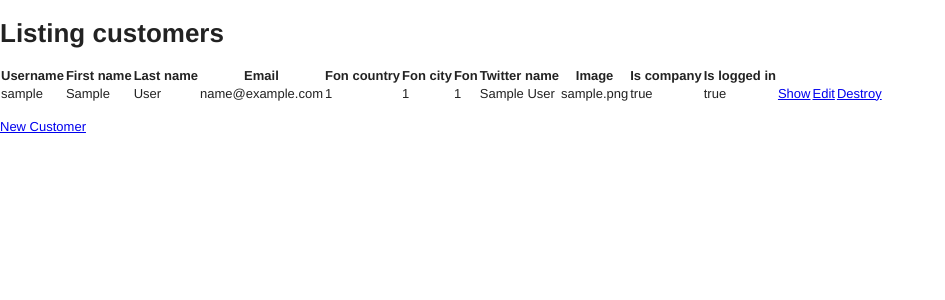
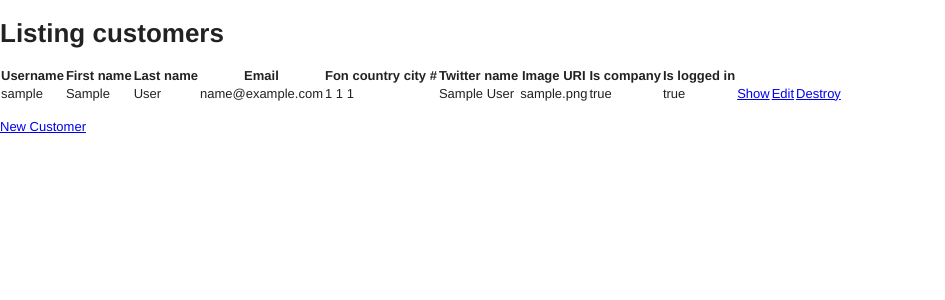
Before and after one commit to mediafinger/rails_presenter_with_draper, a Rails app: page / in a window 1280 px wide. Shown: the top 300 px of the page, without its empty margins (0-945 px from the left). Run offline with Rails 7, Linux system fonts and the light colour scheme; tables that the repository leaves empty hold one stand-in row (values such as "Sample post").

Commit message:
Add my last commit for tonight

```diff
--- a/app/helpers/customers_helper.rb
+++ b/app/helpers/customers_helper.rb
@@ -1,7 +1,7 @@
 module CustomersHelper
 
   def format_phone_number(country, city, fon)
-    "+" + country.to_s + " (0)" + city.to_s + " - " + fon.to_s
+    "+#{country} (0)#{city} - #{fon}"
   end
 
   def twitter_link(name)
--- a/app/models/customer.rb
+++ b/app/models/customer.rb
@@ -5,6 +5,7 @@ class Customer < ActiveRecord::Base
   end
 
 end
+
 
 # == Schema Information
 #
@@ -23,4 +24,5 @@ end
 #  is_company   :boolean
 #  created_at   :datetime
 #  updated_at   :datetime
+#  login        :boolean
 #
--- a/app/views/customers/index.html.haml
+++ b/app/views/customers/index.html.haml
@@ -6,11 +6,9 @@
     %th First name
     %th Last name
     %th Email
-    %th Fon country
-    %th Fon city
-    %th Fon
+    %th Fon country city #
     %th Twitter name
-    %th Image
+    %th Image URI
     %th Is company
     %th Is logged in
     %th
@@ -23,9 +21,7 @@
       %td= customer.first_name
       %td= customer.last_name
       %td= customer.email
-      %td= customer.fon_country
-      %td= customer.fon_city
-      %td= customer.fon
+      %td= "#{customer.fon_country} #{customer.fon_city} #{customer.fon}"
       %td= customer.twitter_name
       %td= customer.image
       %td= customer.is_company
--- a/app/views/customers/show.html.haml
+++ b/app/views/customers/show.html.haml
@@ -29,6 +29,6 @@
     %dd= @customer.twitter_name.present? ? twitter_link(@customer.twitter_name) : "N / A"
 
 .cus_nav
+  = link_to 'List', customers_path
+  \|
   = link_to 'Edit', edit_customer_path(@customer)
-  \|
-  = link_to 'Back', customers_path
--- a/app/views/layouts/application.html.erb
+++ b/app/views/layouts/application.html.erb
@@ -5,6 +5,7 @@
   <%= stylesheet_link_tag "scaffold.css" %>
   <%= stylesheet_link_tag "boilerplate.css" %>
   <%= stylesheet_link_tag "customer.css" %>
+  <%= javascript_include_tag :defaults %>
   <%= csrf_meta_tag %>
 </head>
 <body>
```
Also changed, not shown: spec/models/customer_spec.rb (+2 -0 lines).
